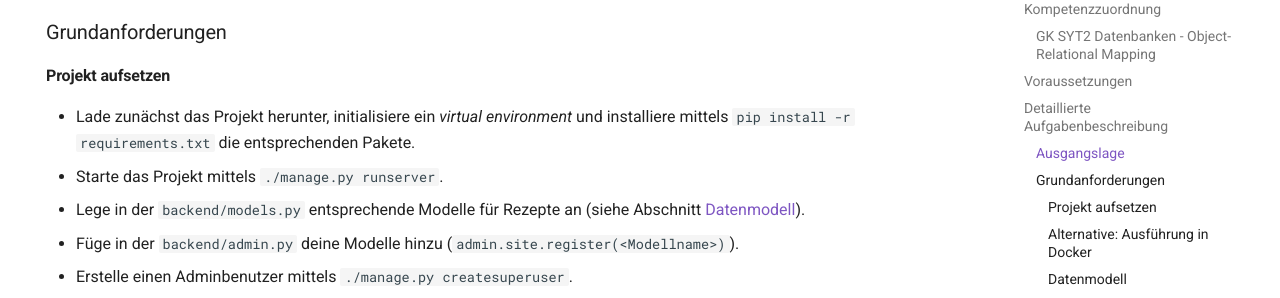
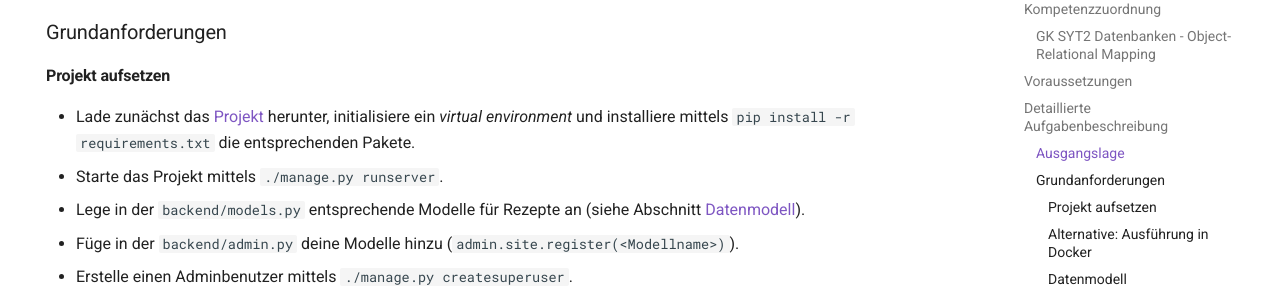
Before and after one commit to TGM-HIT/insy-exercises, an MkDocs documentation site: the page built from docs/3.Semester/33_ORM/TASK.md, in a window 1280 px wide and 900 px high, scrolled down 1093 px. Shown: the part 153-451 px from the top of the window. Built offline with MkDocs 1.6.1 and Material for MkDocs 9.7.7, drawn with Linux system fonts in a browser that asks for light colours; comment, search, counter and statistics services are not loaded; part of the change alters nothing that is shown; some of the changed text lies outside the part shown.

```diff
--- a/docs/3.Semester/33_ORM/TASK.md
+++ b/docs/3.Semester/33_ORM/TASK.md
@@ -38,7 +38,7 @@ Gegeben ist ein kleines Django-Projekt `recipes`, das im Wesentlichen aus einer
 
 #### Projekt aufsetzen
 
-- Lade zunächst das Projekt herunter, initialisiere ein _virtual environment_ und installiere mittels `pip install -r requirements.txt` die entsprechenden Pakete.
+- Lade zunächst das [Projekt](https://download-directory.github.io/?url=https%3A%2F%2Fgithub.com%2FTGM-HIT%2Finsy-exercises%2Ftree%2Fmain%2Fdocs%2F3.Semester%2F33_ORM%2Fproject) herunter, initialisiere ein _virtual environment_ und installiere mittels `pip install -r requirements.txt` die entsprechenden Pakete.
 - Starte das Projekt mittels `./manage.py runserver`.
 - Lege in der `backend/models.py` entsprechende Modelle für Rezepte an (siehe Abschnitt [Datenmodell](#datenmodell)).
 - Füge in der `backend/admin.py` deine Modelle hinzu (`admin.site.register(<Modellname>)`).
@@ -205,6 +205,8 @@ _🤖 Diese Aufgabe wurde Mithilfe von KI erstellt._
 - "Django Dokumentation Queries"; [online](https://docs.djangoproject.com/en/5.2/topics/db/queries/)
 - "django-model-utils"; [online](https://github.com/jazzband/django-model-utils)
 - "django-polymorphic"; [online](https://github.com/jazzband/django-polymorphic)
+- "ORM 1 - Allgemeines"; [online](https://github.com/TGM-HIT/insy-exercises/blob/main/docs/3.Semester/33_ORM/project/ORM%201%20-%20Allgemeines.pdf)
+- "Projektdateien"; [online](https://download-directory.github.io/?url=https%3A%2F%2Fgithub.com%2FTGM-HIT%2Finsy-exercises%2Ftree%2Fmain%2Fdocs%2F3.Semester%2F33_ORM%2Fproject)
 
 ---
 
```
